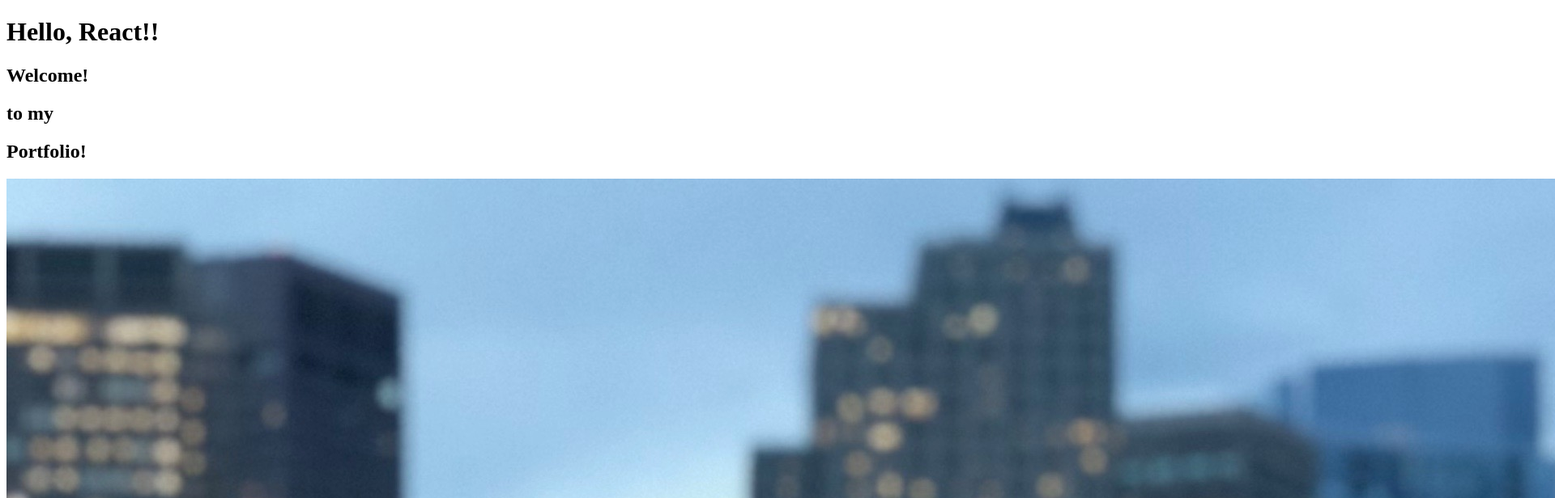
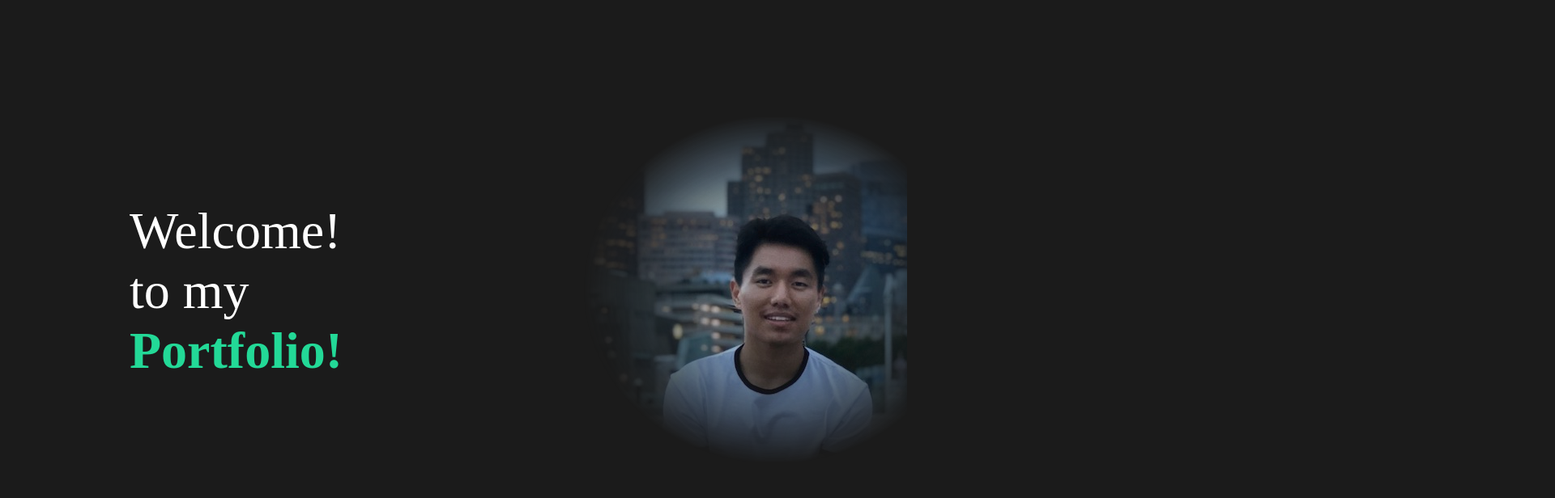
Before and after one commit to swap795/Portfolio, a React (Create React App) app in the folder my-app/: page / in a window 1280 px wide. Shown: the top 616 px of the page at 81% size, 1920 px wide, since content can reach past the window. Built offline with nearby package versions, Linux system fonts and the light colour scheme.

Commit message:
Added styled components to the Home section. Also added Global styled component

```diff
--- a/my-app/src/App.js
+++ b/my-app/src/App.js
@@ -1,11 +1,13 @@
 import React from "react";
 
+import GlobalStyle from './components/GlobalStyle';
 import Home from "./components/Home";
+
 
 function App() {
   return (
   <div>
-    <h1>Hello, React!!</h1>
+    <GlobalStyle />
     <Home />
   </div>
   );
--- /dev/null
+++ b/my-app/src/components/GlobalStyle.js
@@ -0,0 +1,59 @@
+import { createGlobalStyle } from 'styled-components';
+
+const GlobalStyle = createGlobalStyle`
+*{
+   margin: 0;
+   padding: 0;
+   box-sizing: border-box;
+}
+
+body{
+   background: #1b1b1b;
+
+}
+
+button{
+   font-weight: bold;
+   font-size: 1.1 rem;
+   cursor: pointer;
+   padding: 1rem 2rem;
+   border: 3px solid #23d997;
+   background: transparent;
+   color: white;
+   transition: all 0.5s ease;
+   &:hover{
+      background-color: #23d997;
+      color: white;
+   }
+}
+
+h2{
+      font-weight: lighter;
+      font-size: 4rem;
+}
+
+h3{
+   color: white;
+}
+
+h4{
+   font-weight: bold;
+}
+
+span{
+   font-weight: bold;
+   color: #23d997;
+}
+
+a{
+   font-size: 1.1.rem;
+}
+
+p{
+   padding: 3rem 0rem;
+   color: #ccc;
+   font-size: 1.4rem;
+}
+`;
+
+export default GlobalStyle;
--- a/my-app/src/components/Home.js
+++ b/my-app/src/components/Home.js
@@ -1,26 +1,68 @@
 import React from "react";
 import pro_pic from "../images/pro-pic.JPEG";
 
+// styles
+import styled from 'styled-components';
+
+/*
+   Styled Component
+
+*/
+const HomeStyle = styled.div`
+   min-height: 90vh;
+   display: flex;
+   align-items: center;
+   justify-content: space-between;
+   padding: 5rem 10rem;
+   color: white;
+`;
+
+const DescriptionStyle = styled.div`
+   flex: 1;
+   padding-right: 5rem;
+   h2{
+      font-weight: lighter;
+   }
+`;
+
+const Hide = styled.div`
+   overflow: hidden;
+`;
+
+const ImgStyle = styled.div`
+   flex: 1;
+   overflow: hidden;
+   img{
+      -webkit-mask-image: radial-gradient(ellipse 63% 78% at 48% 50%, black 20%, transparent 65%);
+      mask-image: radial-gradient(ellipse 63% 78% at 48% 50%, black 15%, transparent 65%);
+   }
+`;
+
+
+
+/************************************************************
+   MAIN RENDER
+************************************************************/
 const Home = () => {
    return (
-      <div>
-         <div className="description">
+      <HomeStyle>
+         <DescriptionStyle>
             <div className="title">
-               <div className="hide">
+               <Hide>
                   <h2>Welcome!</h2>
-               </div>
-               <div className="hide">
+               </Hide>
+               <Hide>
                   <h2>to my</h2>
-               </div>
-               <div className="hide">
+               </Hide>
+               <Hide>
                   <h2><span>Portfolio!</span></h2>
-               </div>
+               </Hide>
             </div>
-         </div>
-         <div>
-            <img src={ pro_pic } alt="Swap's pic"/>
-         </div>
-      </div>
+         </DescriptionStyle>
+         <ImgStyle>
+            <img src={ pro_pic } alt=""/>
+         </ImgStyle>
+      </HomeStyle>
    );
 }
 
```
Also changed, not shown: my-app/src/images/pro-pic.JPEG, 1 other file (tests, documents, lock files or other folders).
